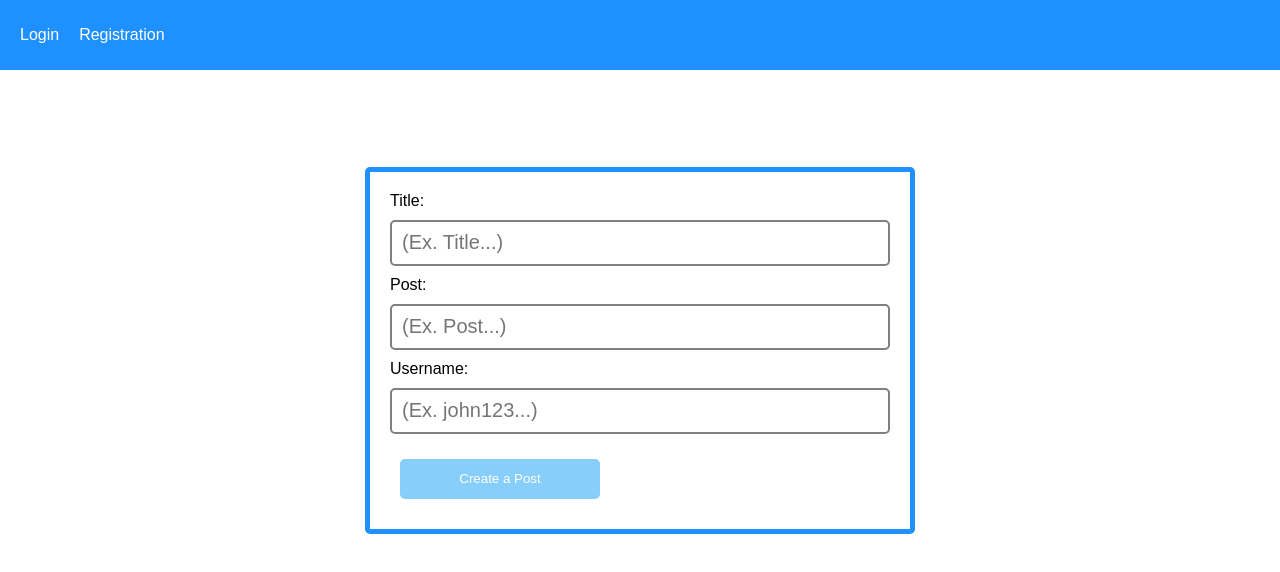
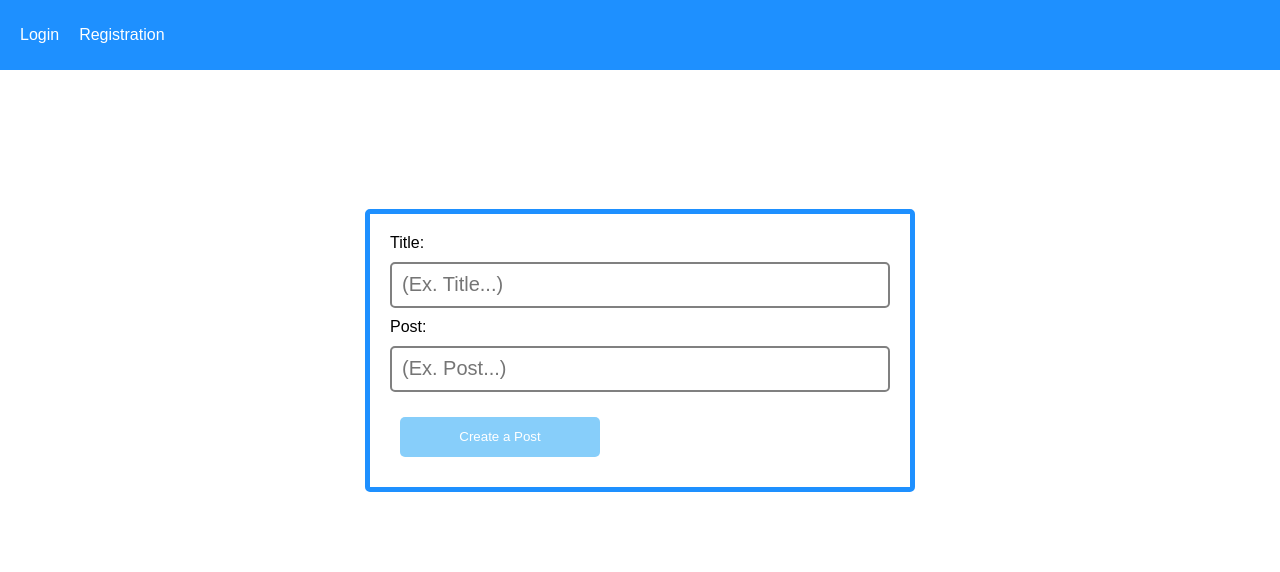
Before and after one commit to gabriel6181997/postapp_frontend, a React (Create React App) app: page /createpost in a window 1280 px wide. Shown: the top 572 px of the page. Built offline with nearby package versions, Linux system fonts and the light colour scheme; no server answers; sample sign-in values are in the browser's storage.

Commit message:
✨ Use username of user for creating post

```diff
--- a/src/pages/CreatePost.js
+++ b/src/pages/CreatePost.js
@@ -4,13 +4,10 @@ import { Formik, Form, Field, ErrorMessage } from "formik";
 import * as Yup from "yup";
 import axios from "axios";
 import { useHistory } from "react-router";
-import { AuthContext } from "../helpers/AuthContext";
-import { useContext } from "react";
 import { useEffect } from "react";
 
 export const CreatePost = () => {
   let history = useHistory();
-  const { authState } = useContext(AuthContext);
 
   useEffect(() => {
     if (!localStorage.getItem("accessToken")) {
@@ -22,19 +19,21 @@ export const CreatePost = () => {
   const initialValues = {
     title: "",
     postText: "",
-    username: "",
   };
 
   const onSubmit = (data) => {
-    axios.post("http://localhost:3001/posts", data).then(() => {
-      history.push("/");
-    });
+    axios
+      .post("http://localhost:3001/posts", data, {
+        headers: { accessToken: localStorage.getItem("accessToken") },
+      })
+      .then(() => {
+        history.push("/");
+      });
   };
 
   const validationSchema = Yup.object().shape({
     title: Yup.string().required(),
     postText: Yup.string().required(),
-    username: Yup.string().min(3).max(15).required(),
   });
 
   return (
@@ -62,15 +61,6 @@ export const CreatePost = () => {
             name="postText"
             placeholder="(Ex. Post...)"
           />
-          <label>Username: </label>
-          <ErrorMessage name="username" component="span" />
-
-          <Field
-            id="inputCreatePost"
-            type="text"
-            name="username"
-            placeholder="(Ex. john123...)"
-          />
           <button type="submit">Create a Post</button>
         </Form>
       </Formik>
```
